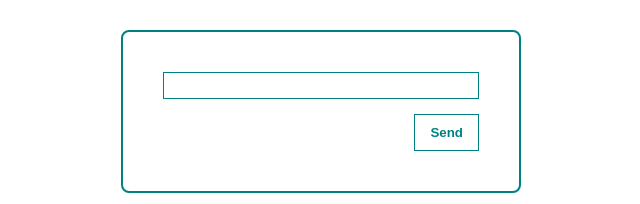
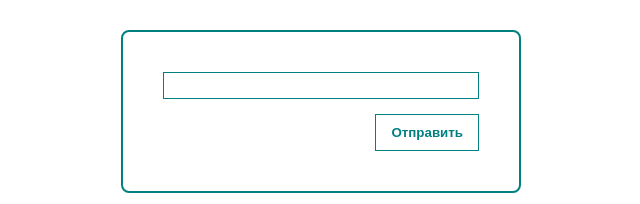
Before and after one commit to edelmutic/rtcs, a React (Create React App) app in the folder client/: page / in a window 1280 px wide. Shown: the top 204 px of the page, without its empty margins (319-959 px from the left). Built offline with nearby package versions, Linux system fonts and the light colour scheme; the HTML template or start-up script is replaced by a standard one.

Commit message:
little fixes

```diff
--- a/client/package.json
+++ b/client/package.json
@@ -6,6 +6,7 @@
     "@testing-library/jest-dom": "^5.12.0",
     "@testing-library/react": "^11.2.6",
     "@testing-library/user-event": "^12.8.3",
+    "axios": "^0.21.1",
     "react": "^17.0.2",
     "react-dom": "^17.0.2",
     "react-scripts": "4.0.3",
--- a/client/src/LongPulling.jsx
+++ b/client/src/LongPulling.jsx
@@ -1,17 +1,39 @@
-import React from 'react'
+import React, { useEffect, useState } from 'react';
+import axios from "axios";
 
 const LongPulling = () => {
+    const [messages, setMessages] = useState([]);
+    const [value, setValue] = useState('');
+
+
+
+
+
+
+    const sendMessage = async () => {
+        await axios.post('http://localhost:5000/new-messages', {
+            message: value,
+            id: Date.now()
+        })
+    }
+
     return (
-        <div className='center'>
+        <div className="center">
             <div>
                 <div className="form">
-                    <input type="text" />
-                    <button>Send</button>
+                    <input value={value} onChange={e => setValue(e.target.value)} type="text" />
+                    <button onClick={sendMessage}>Отправить</button>
+                </div>
+                <div className="messages">
+                    {messages.map(mess =>
+                        <div className="message" key={mess.id}>
+                            {mess.message}
+                        </div>
+                    )}
                 </div>
             </div>
+        </div>
+    );
+};
 
-        </div>
-    )
-}
-
-export default LongPulling
+export default LongPulling;
```
Also changed, not shown: 1 other file (tests, documents, lock files or other folders).
